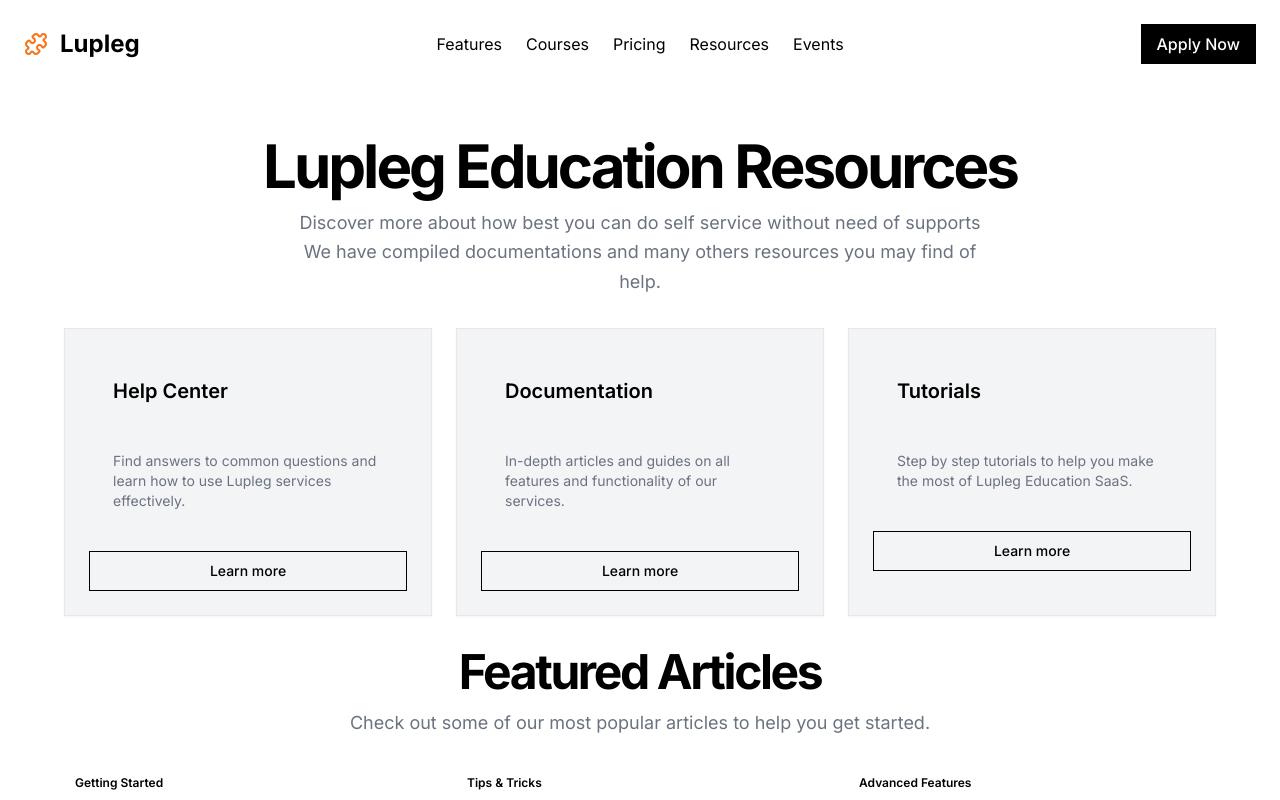
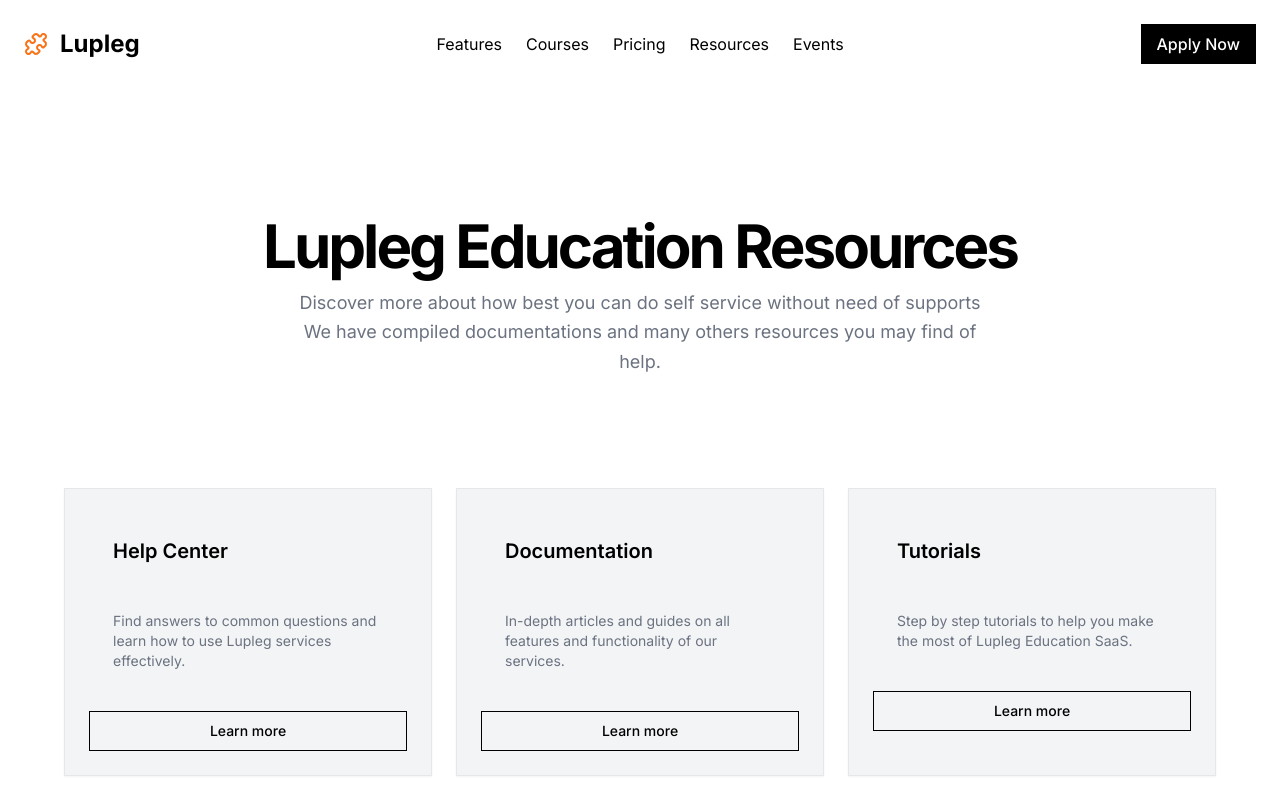
Before and after one commit to Lupleg-dev/React_Tutorials, a Next.js app: page /resources in a window 1280 px wide. Shown: the top 800 px of the page. Built offline with nearby package versions, Linux system fonts and the light colour scheme.

Commit message:
added some padding

```diff
--- a/app/resources/page.js
+++ b/app/resources/page.js
@@ -7,7 +7,7 @@
   return (
     <main className="w-full py-12 px-4 md:px-6 lg:px-8">
       <section className="container mx-auto space-y-8">
-        <div className="space-y-3 text-center">
+        <div className="space-y-3 p-20 text-center">
           <h1 className="text-4xl font-bold tracking-tighter sm:text-5xl md:text-6xl">
             Lupleg Education Resources
           </h1>
```
